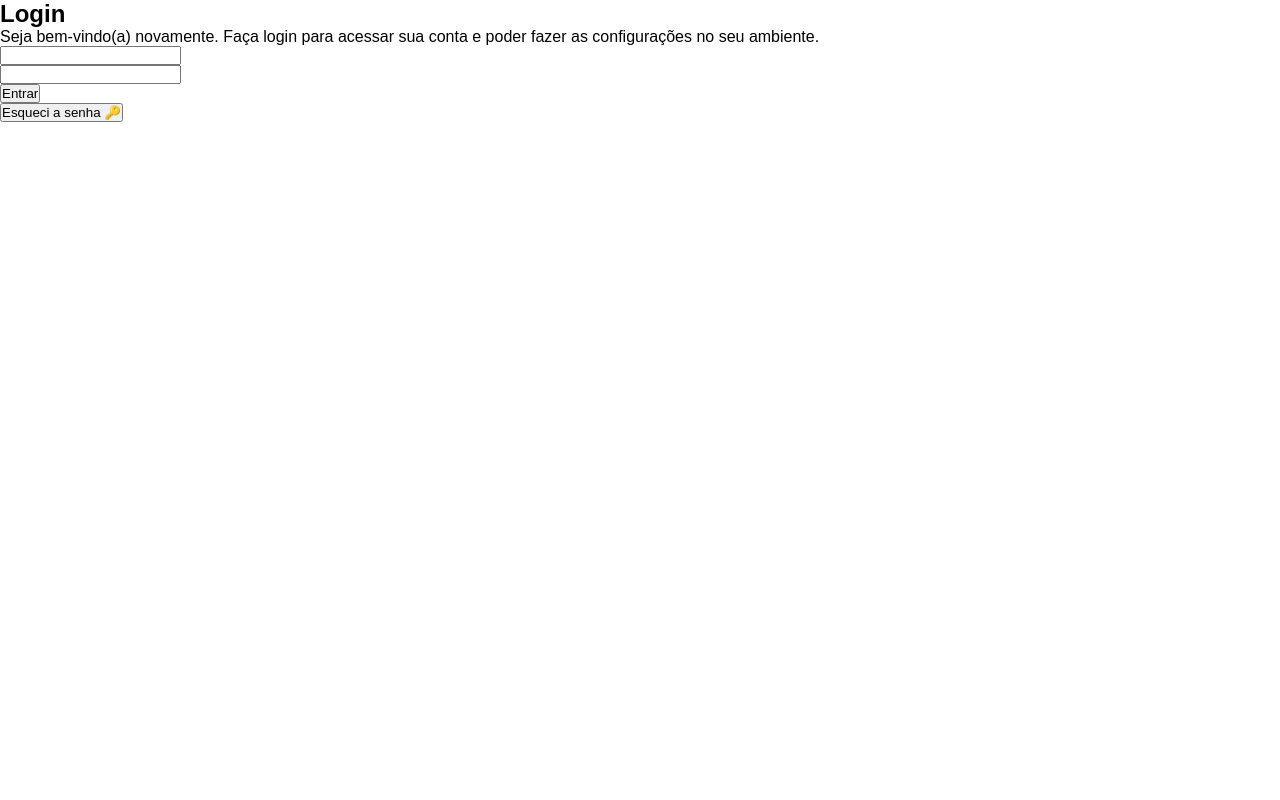
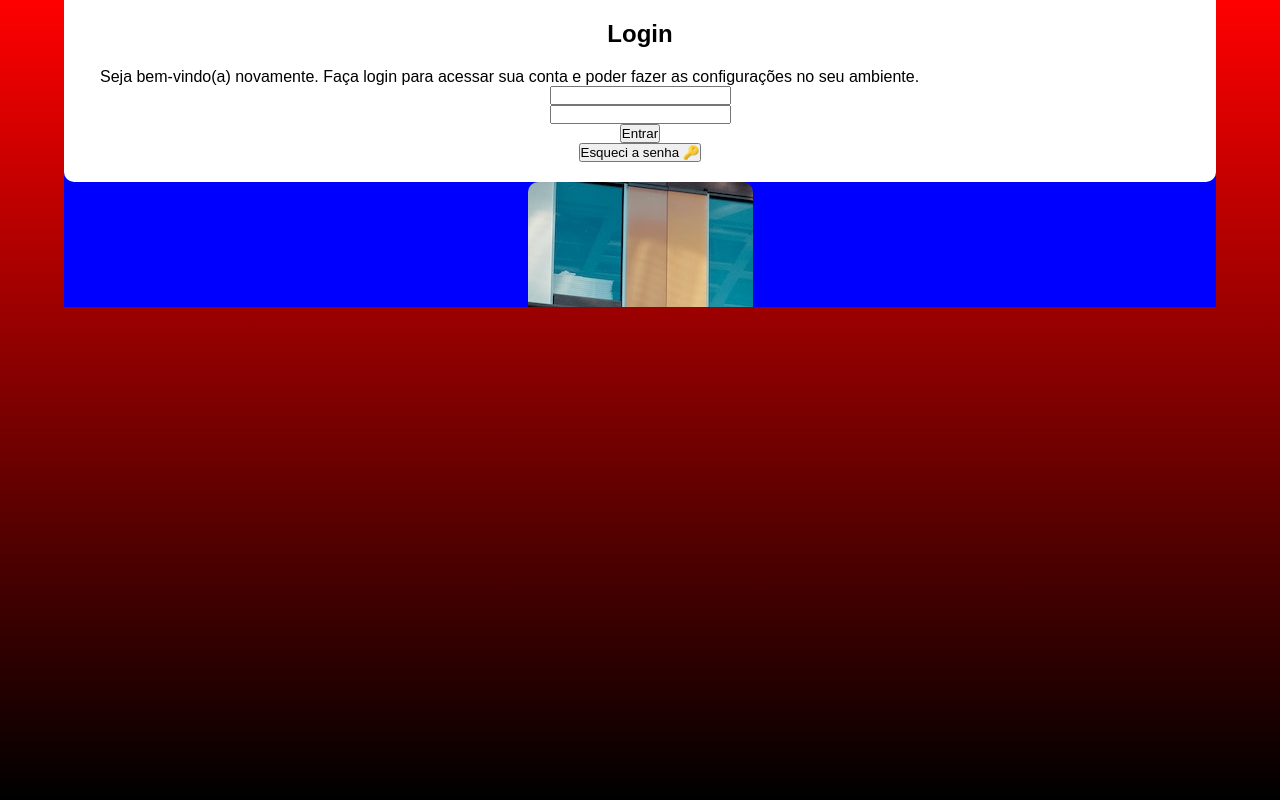
Before and after one commit to andersonroldao/projeto-login, a plain HTML site: page index.html in a window 1280 px wide. Drawn offline with Linux system fonts and the light colour scheme.

Commit message:
Update style.css
estilos gerais provisórios

```diff
--- a/style/style.css
+++ b/style/style.css
@@ -5,3 +5,38 @@
     padding: 0;
     font-family: Arial, Helvetica, sans-serif;
 }
+
+body {
+    background: linear-gradient(red, black) no-repeat fixed;
+}
+
+main section{
+    display: block;
+    background-color: blue;
+    width: 90vw;
+    margin: auto;
+    text-align: center;
+}
+
+main section div#login {
+    background-color: white;
+    padding: 20px;
+    border-radius: 0 0 10px 10px;
+}
+
+main section div#login h1 {
+    padding-bottom: 20px;
+}
+
+main section div#login p {
+    text-indent: 1em;
+    text-align: justify;
+}
+
+main section div#imgLogin {
+    margin: auto;
+    width: 225px;
+    height: 125px;
+    background-image: url(/image/pattern-building-3-640px.jpg);
+    border-radius: 10px 10px 0 0;
+}
```
